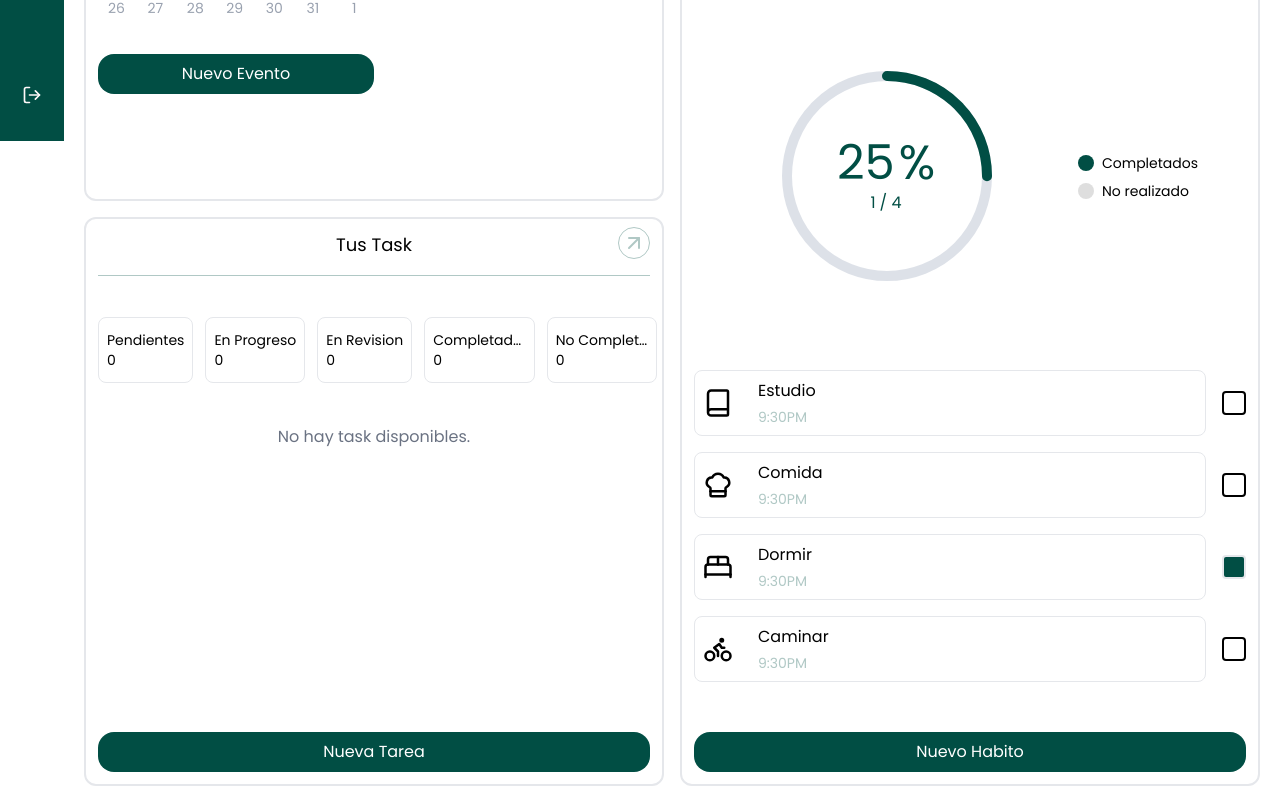
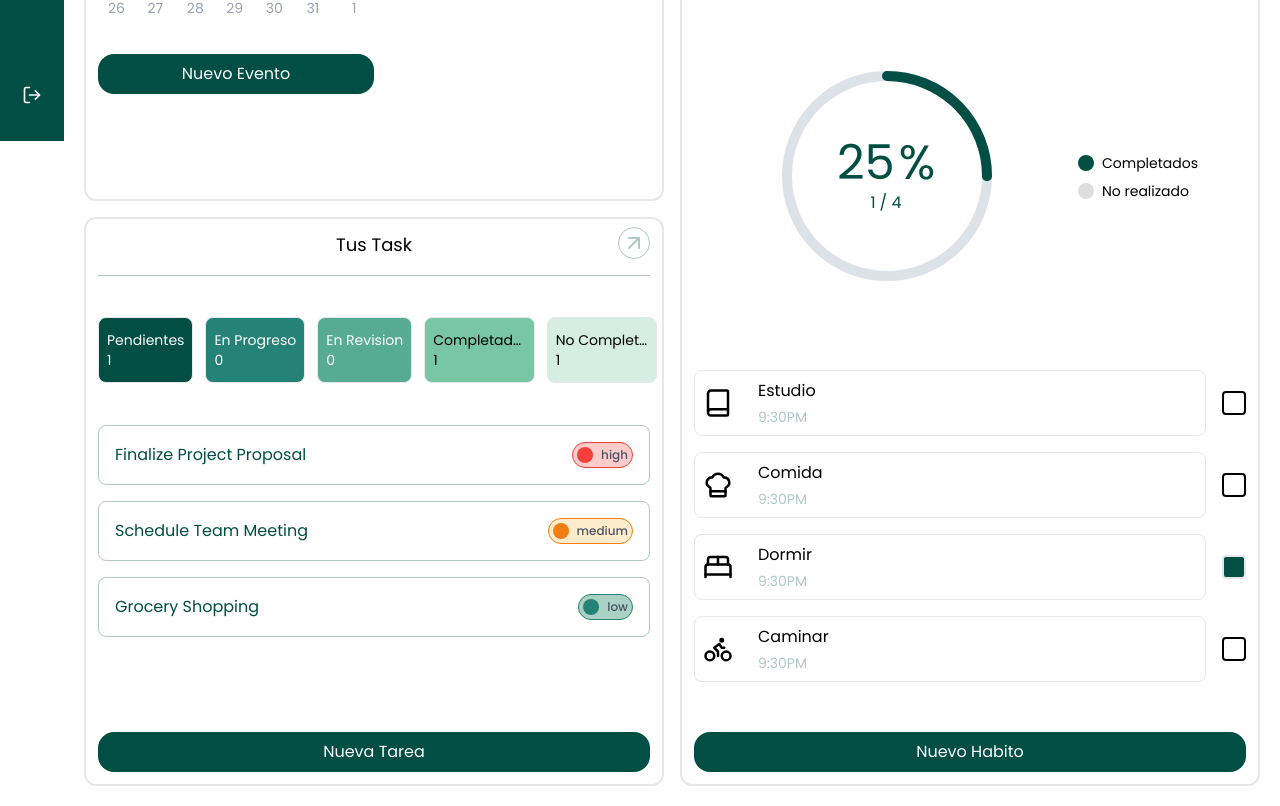
Before and after one commit to Ridie-Kings/focusmate-front, a Next.js app: page / in a window 1280 px wide. Shown: the part 659-1465 px from the top of the page. Built offline with nearby package versions, Linux system fonts and the light colour scheme.

Commit message:
Refactor Pomodoro component state management, enhance Time component styling, and add new TimelineCard and TimeLeftBar components for improved event display

```diff
--- /dev/null
+++ b/components/Elements/Calendar/Timeline/TimeLeftBar.tsx
@@ -0,0 +1,28 @@
+import { EventType } from "@/interfaces/Calendar/EventType";
+import { format } from "date-fns";
+
+export default function TimeLeftBar({
+  filteredEvents,
+}: {
+  filteredEvents: EventType[];
+}) {
+  return (
+    <div className="flex flex-col overflow-auto">
+      {filteredEvents.length > 0 ? (
+        filteredEvents.map((event) => (
+          <div
+            key={`timeline-marker-${event.title}`}
+            className="flex flex-col items-center h-full text-primary-green text-sm gap-2"
+          >
+            <p>{format(event.date.start, "HH:mm")}</p>
+            <div className="h-full w-[3px] bg-primary-green rounded-full"></div>
+          </div>
+        ))
+      ) : (
+        <div className="flex flex-col items-center gap-1 py-4">
+          <p className="text-gray-500">No tienes evento este dia</p>
+        </div>
+      )}
+    </div>
+  );
+}
--- /dev/null
+++ b/components/Elements/Calendar/Timeline/TimelineCard.tsx
@@ -0,0 +1,44 @@
+import { EventType } from "@/interfaces/Calendar/EventType";
+import { differenceInMinutes } from "date-fns";
+
+export default function TimelineCard({ event }: { event: EventType }) {
+  const formatDuration = (start: Date, end: Date) => {
+    const totalMinutes = Math.abs(differenceInMinutes(end, start));
+    const hours = Math.floor(totalMinutes / 60);
+    const minutes = totalMinutes % 60;
+
+    if (hours > 0) {
+      return `${hours}:${minutes.toString().padStart(2, "0")} min`;
+    }
+    return `${minutes}min`;
+  };
+
+  return (
+    <div className="w-full h-26 bg-primary-green text-white px-2 py-4 rounded-lg flex flex-col justify-between transition-all duration-300 ease-in-out">
+      <p>{event.title}</p>
+      <div className="flex items-center justify-between w-full">
+        <span className="flex flex-col items-center gap-1">
+          <p className="text-sm">
+            {event.date.start.toLocaleTimeString("fr-FR", {
+              hour: "2-digit",
+              minute: "2-digit",
+            })}
+          </p>
+          <p className="text-xs text-white font-medium">Empieza</p>
+        </span>
+        <p className="bg-secondary-green px-2 h-3/4 font-medium text-xs flex items-center rounded-sm text-black">
+          {formatDuration(event.date.start, event.date.end)}
+        </p>
+        <span className="flex flex-col items-center gap-1">
+          <p className="text-sm">
+            {event.date.end.toLocaleTimeString("fr-FR", {
+              hour: "2-digit",
+              minute: "2-digit",
+            })}
+          </p>
+          <p className="text-xs text-white font-medium">Termina</p>
+        </span>
+      </div>
+    </div>
+  );
+}
--- a/components/Elements/General/PomodoroComponent/Time.tsx
+++ b/components/Elements/General/PomodoroComponent/Time.tsx
@@ -41,7 +41,7 @@ export default function Time({
           >
             {time.hours > 0 && `${String(time.hours).padStart(2, "0")}:`}
             <span
-              className={`cursor-pointer ${
+              className={`cursor-pointer transition-colors duration-300 ${
                 choseUpdate === "min" ? "text-gray-100" : ""
               }`}
               onClick={() =>
@@ -52,7 +52,7 @@ export default function Time({
             </span>
             :
             <span
-              className={`cursor-pointer ${
+              className={`cursor-pointer transition-colors duration-300 ${
                 choseUpdate === "seg" ? "text-gray-100" : ""
               }`}
               onClick={() =>
--- a/components/Elements/General/PomodoroComponent/Timer.tsx
+++ b/components/Elements/General/PomodoroComponent/Timer.tsx
@@ -25,7 +25,7 @@ export default function Timer({ time, setTime, menu }: TimerProps) {
 
   const [hiddenTime, sethiddenTime] = useState(false);
   const [isPlay, setIsPlay] = useState(false);
-  const [choseUpdate, setChoseUpdate] = useState<string>("seg");
+  const [choseUpdate, setChoseUpdate] = useState<string>("");
 
   const updateTime = useCallback((delta: number, choseUpdate: string) => {
     setTime((prev) => {
--- a/components/Elements/General/PriorityBadge.tsx
+++ b/components/Elements/General/PriorityBadge.tsx
@@ -1,16 +1,24 @@
 export default function PriorityBadge({ priority }: { priority: string }) {
   return (
-    <div className="flex gap-2 px-2 h-7 w-18 items-center place-content-between font-medium rounded-full bg-gray-100">
+    <div
+      className={`${
+        priority === "high"
+          ? "bg-[#fccbca] border border-[#f3403b]"
+          : priority === "medium"
+          ? "bg-[#ffeccd] border border-[#f27e11]"
+          : "bg-[#aad1c4] border border-[#248277]"
+      } flex gap-2 p-1 items-center place-content-between font-medium rounded-full`}
+    >
       <div
         className={`w-4 h-4 rounded-full ${
           priority === "high"
-            ? "bg-red-500"
+            ? "bg-[#f3403b]"
             : priority === "medium"
-            ? "bg-yellow-500"
-            : "bg-green-500"
+            ? "bg-[#f27e11]"
+            : "bg-[#248277]"
         }`}
       />
-      <p className="text-sm text-gray-600">{priority}</p>
+      <p className="text-xs text-gray-600">{priority}</p>
     </div>
   );
 }
--- a/components/Pages/Dashboard.tsx
+++ b/components/Pages/Dashboard.tsx
@@ -7,8 +7,48 @@ import TusTask from "@/components/Pages/Dashboard/YourTask";
 import { TaskType } from "@/interfaces/Task/TaskType";
 
 export default async function Dashboard() {
-  const tasks: TaskType[] = [];
-
+  const tasks: TaskType[] = [
+    {
+      userId: "user123",
+      _id: "task001",
+      title: "Finalize Project Proposal",
+      description:
+        "Complete the final draft of the Q2 project proposal document",
+      status: "completed",
+      priority: "high",
+      isDeleted: false,
+      tags: ["project", "documentation", "deadline"],
+      category: "work",
+      subTasks: [],
+      dueDate: new Date("2025-04-15"),
+    },
+    {
+      userId: "user123",
+      _id: "task002",
+      title: "Schedule Team Meeting",
+      description: "Organize weekly team sync to discuss ongoing projects",
+      status: "pending",
+      priority: "medium",
+      isDeleted: false,
+      tags: ["meeting", "team", "weekly"],
+      category: "work",
+      subTasks: [],
+      dueDate: new Date("2025-04-05"),
+    },
+    {
+      userId: "user123",
+      _id: "task003",
+      title: "Grocery Shopping",
+      description: "Buy ingredients for weekend dinner party",
+      status: "dropped",
+      priority: "low",
+      isDeleted: false,
+      tags: ["personal", "shopping"],
+      category: "personal",
+      subTasks: [],
+      dueDate: new Date("2025-04-04"),
+    },
+  ];
   return (
     <div className="flex flex-col lg:grid lg:grid-cols-4 lg:grid-rows-9 gap-4 w-full h-full p-5">
       <Date />
--- a/components/Pages/Dashboard/ListTask.tsx
+++ b/components/Pages/Dashboard/ListTask.tsx
@@ -9,13 +9,15 @@ export default function ListTask({
   filter: string;
   tasks: TaskType[];
 }) {
+  console.log(filter);
+
   const render = () => {
     switch (filter) {
       case "Pendientes":
-        return tasks.filter((e) => e.status === "completed");
+        return tasks.filter((e) => e.status === "pending");
       case "En Progreso":
         return tasks.filter((e) => e.status === "progress");
-      case "En Revisión":
+      case "En Revision":
         return tasks.filter((e) => e.status === "revision");
       case "No Completados":
         return tasks.filter((e) => e.status === "dropped");
@@ -36,16 +38,20 @@ export default function ListTask({
           tasksRender.map((task) => (
             <li
               key={task._id}
-              className="flex gap-4 py-3 px-3 bg-[#D9D9D9] rounded-lg"
+              className="flex p-4 border border-accent rounded-lg"
             >
               <div className="flex w-full items-center justify-between">
-                <p>{task.title}</p>
+                <p className="text-primary-green">{task.title}</p>
                 <PriorityBadge priority={task.priority} />
               </div>
             </li>
           ))
         ) : (
-          <p className="text-gray-500 text-center">No hay task disponibles.</p>
+          <p className="text-gray-500 text-center">
+            {filter !== ""
+              ? `No tienes task ${filter} .`
+              : "No tienes ningun task"}
+          </p>
         )}
       </div>
       <Button button="tertiary" type="button">
--- a/components/Pages/Dashboard/TusTask/StatusCards.tsx
+++ b/components/Pages/Dashboard/TusTask/StatusCards.tsx
@@ -35,12 +35,38 @@ export default function StatusCards({
 
   return (
     <ul className="flex w-full gap-3">
-      {items.map((item) => (
+      {items.map((item, index) => (
         <li key={item.label} className="w-1/5">
           <div
             style={{
-              backgroundColor: filter === item.label ? "#202020" : "",
-              color: filter === item.label ? "#fff9f9" : "",
+              backgroundColor:
+                filter === item.label
+                  ? "#202020"
+                  : index === 0
+                  ? "#014e44"
+                  : index === 1
+                  ? "#248277"
+                  : index === 2
+                  ? "#56ab91"
+                  : index === 3
+                  ? "#78c6a3"
+                  : index === 4
+                  ? "#d5ede2"
+                  : "",
+              color:
+                filter === item.label
+                  ? "#fff9f9"
+                  : index === 0
+                  ? "white"
+                  : index === 1
+                  ? "white"
+                  : index === 2
+                  ? "white"
+                  : index === 3
+                  ? "black"
+                  : index === 4
+                  ? "black"
+                  : "",
             }}
             className="flex flex-col border w-full h-full px-2 py-3 text-sm rounded-lg cursor-pointer transition-all duration-300 ease-in-out"
             onClick={() => setFilter(filter === item.label ? "" : item.label)}
```
Also changed, not shown: components/Pages/Dashboard/Agenda/Timeline.tsx (+11 -50 lines).
